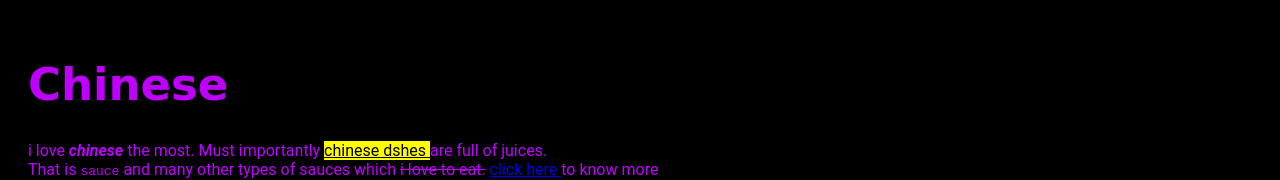
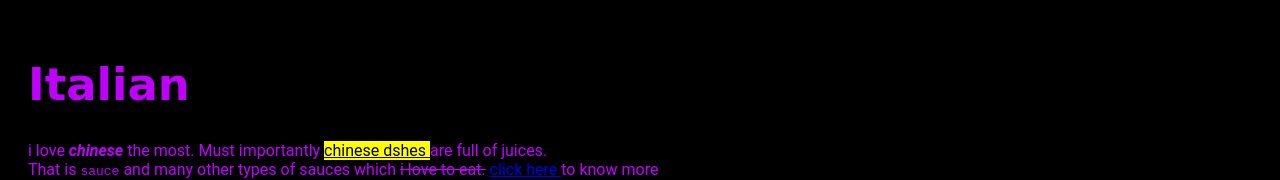
Before and after one commit to alefiya21sw/first_project, a plain HTML site: page public_html/index.html in a window 1280 px wide. Shown: the top 180 px of the page. Drawn offline with Linux system fonts and the light colour scheme.

Commit message:
changed index.html

```diff
--- a/public_html/index.html
+++ b/public_html/index.html
@@ -12,7 +12,7 @@ and open the template in the editor.
 
     </head>
     <body>
-        <h1> Chinese </h1>
+        <h1> Italian </h1>
         <p class="one"> i love <b><i>chinese</i></b> the most. Must importantly <mark><u>chinese dshes </u></mark> are full of juices.<br>That is <tt>sauce</tt> and many other types of sauces which <del>i love to eat.</del>
     <a href="https://food.ndtv.com/lists/10-most-popular-chinese-dishes-740725" target="-blank">click here </a> to know more</p>
 <p class="two">hello this is an extended version to my css file to check few of the many operations possible so dont mind all the
```
